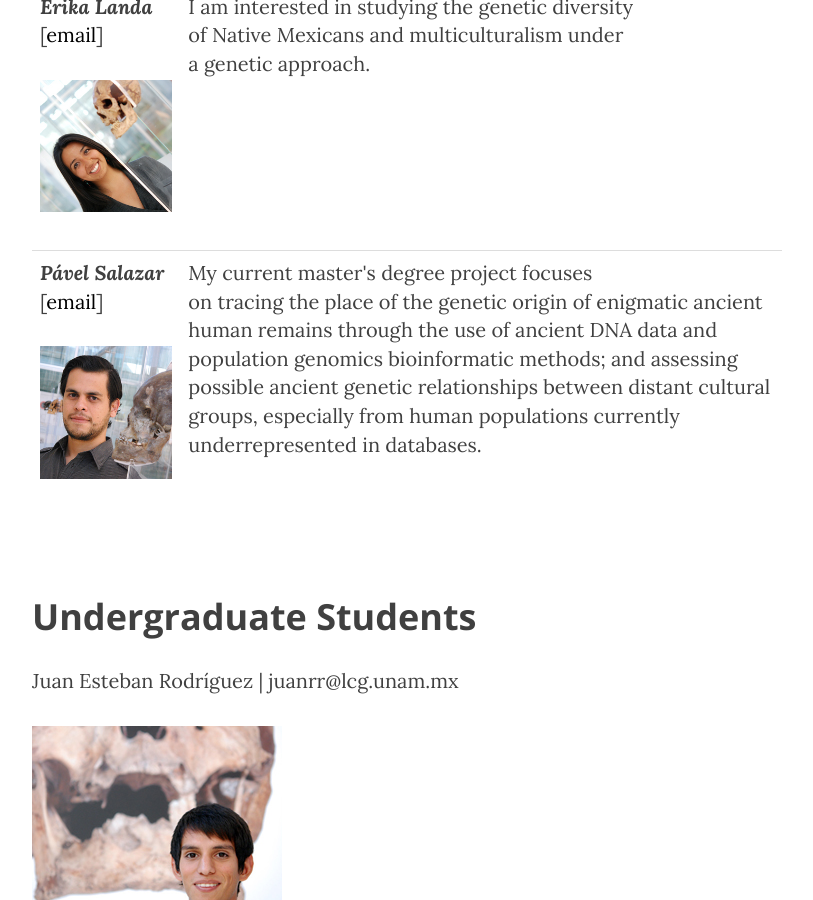
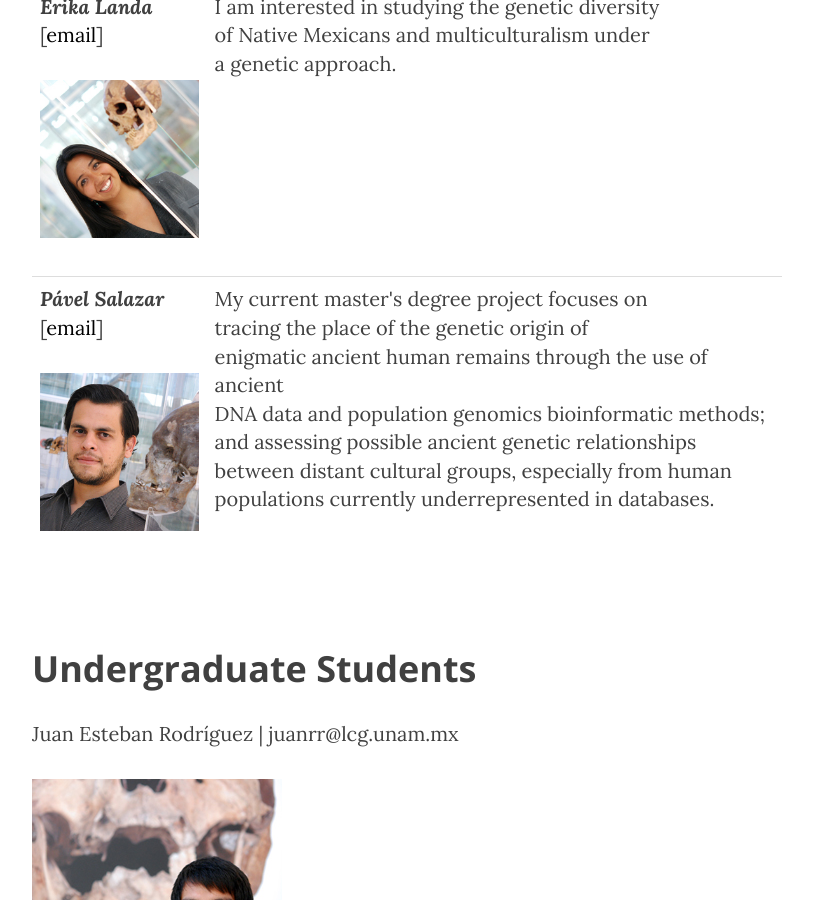
Before and after one commit to milkshakeplustip/milkshakeplustip.github.io, a Jekyll site: the page built from b_people.html, in a window 1280 px wide and 900 px high, scrolled down 1880 px. Shown: the whole window, without its empty margins (233-1046 px from the left). Built offline with Jekyll 4.4.1, drawn with Linux system fonts in a browser that asks for light colours; nearby versions of some CDN libraries.

Commit message:
voy a llorar

```diff
--- a/b_people.html
+++ b/b_people.html
@@ -21,7 +21,7 @@ header-img: "img/morenolab_2_1000.jpg"
 	</tr>
 	<tr>
 		<td><b><i>Pável Salazar </i></b>[<a href=epsalazarf@gmail.com>email</a>]<p><img src="/img/Pavel250.jpg" alt="Pavel" height="500" width="500"></p></td>
-		<td>My current master's degree project focuses<br> on tracing the place of the genetic origin of enigmatic ancient human remains through the use of ancient DNA data and population genomics bioinformatic methods; and assessing possible ancient genetic relationships between distant cultural groups, especially from human populations currently underrepresented in databases.</td>
+		<td>My current master's degree project focuses on<br> tracing the place of the genetic origin of<br> enigmatic ancient human remains through the use of ancient<br> DNA data and population genomics bioinformatic methods; and assessing possible ancient genetic relationships between distant cultural groups, especially from human populations currently underrepresented in databases.</td>
 	</tr>
 </table>
 <h2 class="section-heading">Undergraduate Students</h2>
```
